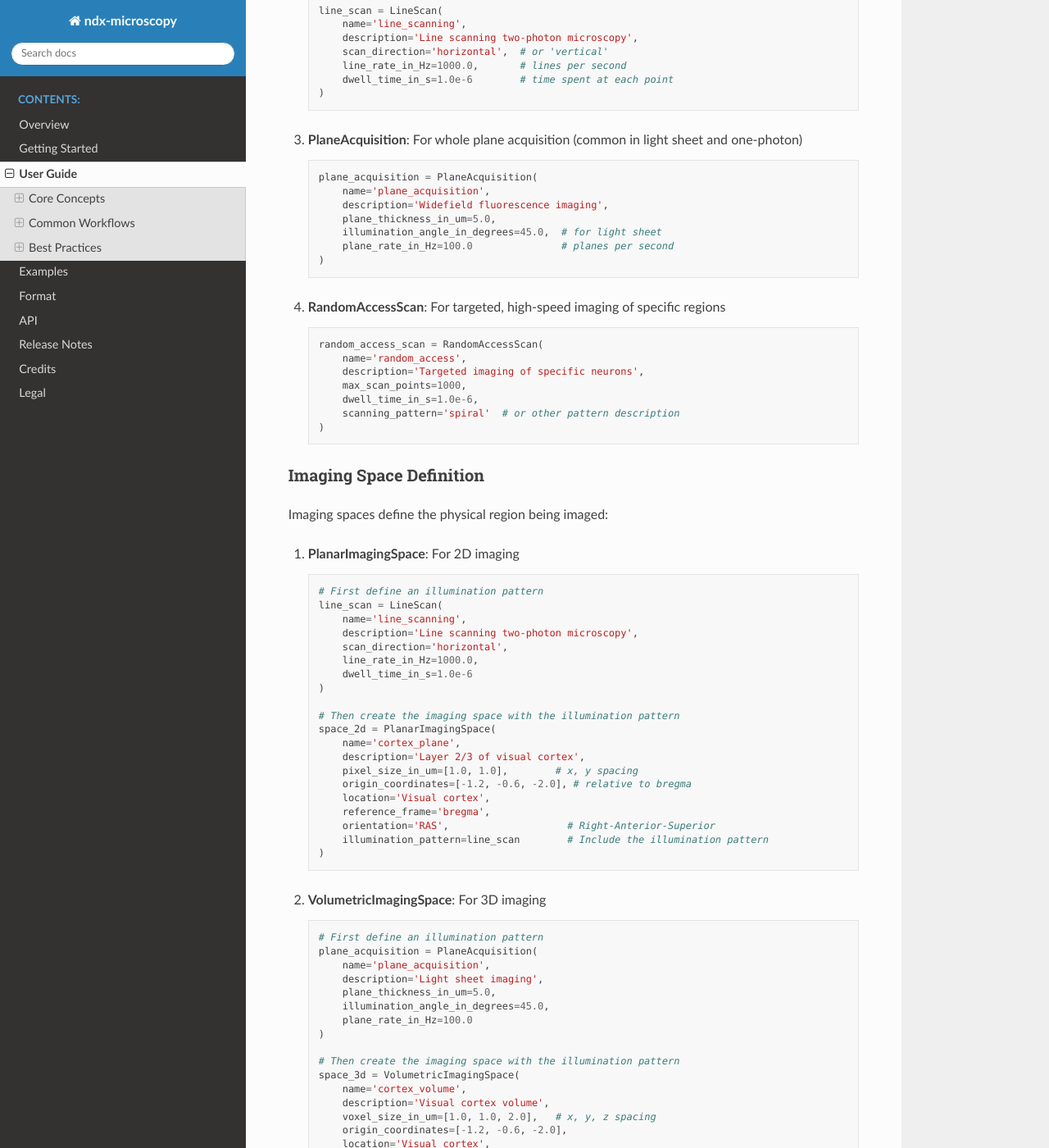
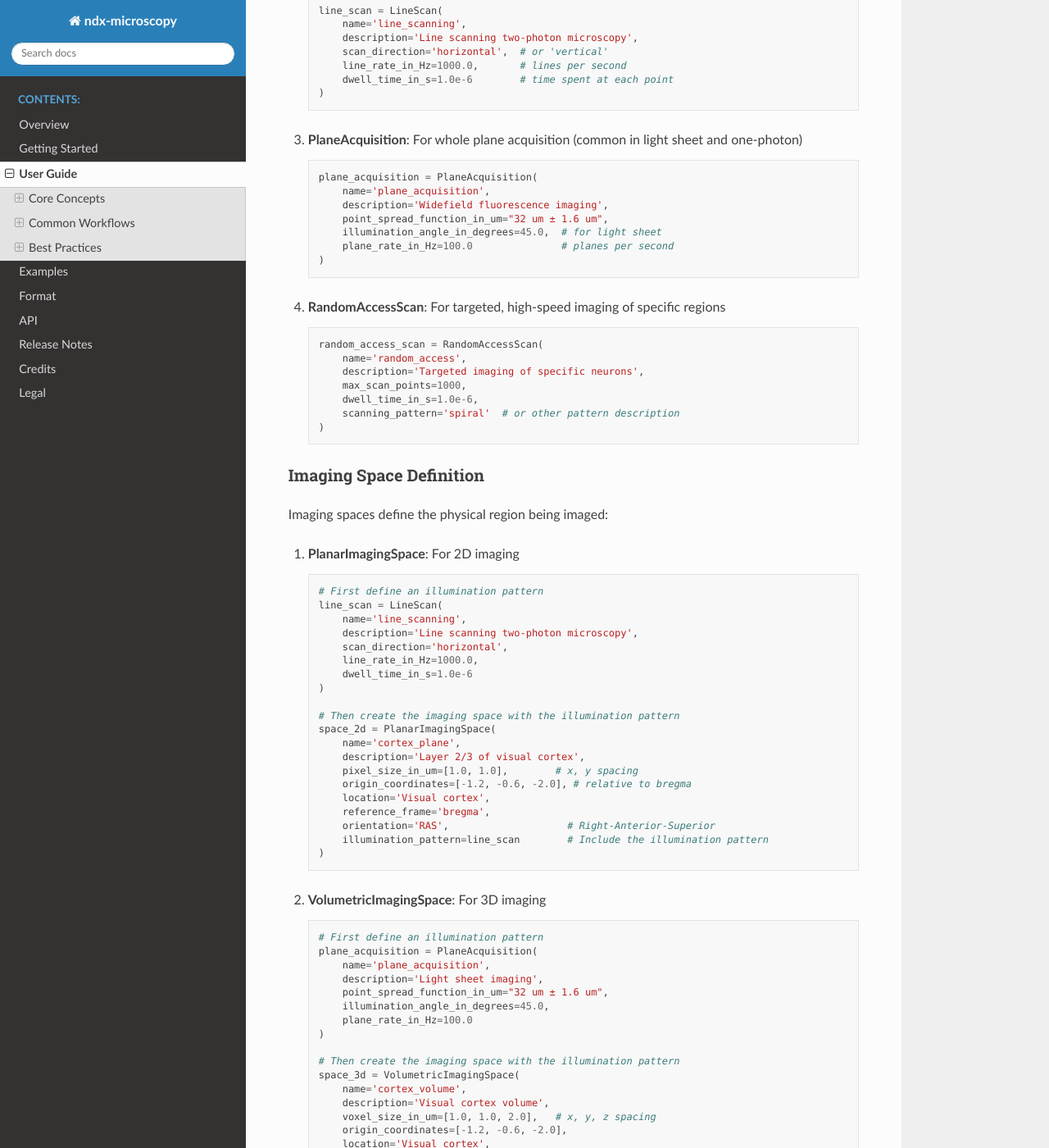
Before and after one commit to catalystneuro/ndx-microscopy, a Sphinx documentation site: the page built from docs/source/user_guide.rst, in a window 1280 px wide and 1400 px high, scrolled down 1419 px. Shown: the whole window at 82% size. Built offline with Sphinx 7.4.7 and the Read the Docs theme 3.1.0, drawn with Linux system fonts in a browser that asks for light colours; some of the changed text lies outside the part shown.

Commit message:
Update PlaneAcquisition attribute from plane_thickness_in_um to point_spread_function_in_um across documentation and tests

```diff
--- a/docs/source/examples.rst
+++ b/docs/source/examples.rst
@@ -709,7 +709,7 @@ Example of multi-plane imaging with an electrically tunable lens:
     plane_acquisition = PlaneAcquisition(
         name=f'plane_acquisition',
         description=f'Plane acquisition',
-        plane_thickness_in_um=2.0
+        point_spread_function_in_um="32 um ± 1.6 um"
     )
 
     for depth in depths:
--- a/docs/source/format.rst
+++ b/docs/source/format.rst
@@ -248,9 +248,9 @@ Whole plane acquisition method for microscopy.
         neurodata_type_inc: IlluminationPattern
         doc: Whole plane acquisition, common for light sheet techniques.
         attributes:
-          - name: plane_thickness_in_um
-            dtype: float64
-            doc: Thickness of the plane in micrometers.
+          - name: point_spread_function_in_um
+            dtype: text
+            doc: Estimated plane spatial profile or point spread function, expressed as mean [um] ± s.d [um].
             required: false
           - name: illumination_angle_in_degrees
             dtype: float64
--- a/docs/source/user_guide.rst
+++ b/docs/source/user_guide.rst
@@ -89,7 +89,7 @@ Illumination patterns define how the microscope scans or illuminates the sample:
        plane_acquisition = PlaneAcquisition(
            name='plane_acquisition',
            description='Widefield fluorescence imaging',
-           plane_thickness_in_um=5.0,
+           point_spread_function_in_um="32 um ± 1.6 um",
            illumination_angle_in_degrees=45.0,  # for light sheet
            plane_rate_in_Hz=100.0               # planes per second
        )
@@ -144,7 +144,7 @@ Imaging spaces define the physical region being imaged:
        plane_acquisition = PlaneAcquisition(
            name='plane_acquisition',
            description='Light sheet imaging',
-           plane_thickness_in_um=5.0,
+           point_spread_function_in_um="32 um ± 1.6 um",
            illumination_angle_in_degrees=45.0,
            plane_rate_in_Hz=100.0
        )
@@ -238,7 +238,7 @@ Workflow for one-photon widefield imaging:
     plane_acquisition = PlaneAcquisition(
         name='plane_acquisition',
         description='Widefield fluorescence imaging',
-        plane_thickness_in_um=5.0,
+        point_spread_function_in_um="32 um ± 1.6 um",
         plane_rate_in_Hz=30.0
     )
 
```
Also changed, not shown: README.md (+1 -1 lines), 4 other files.
